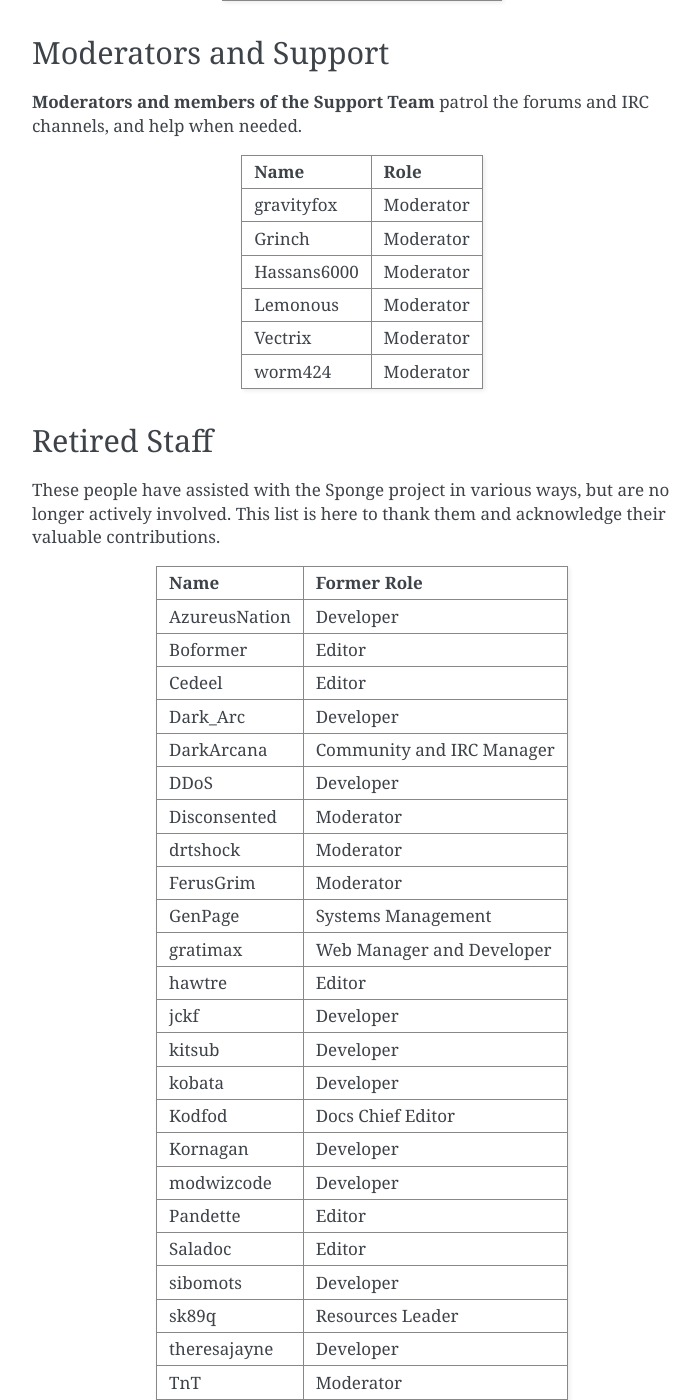
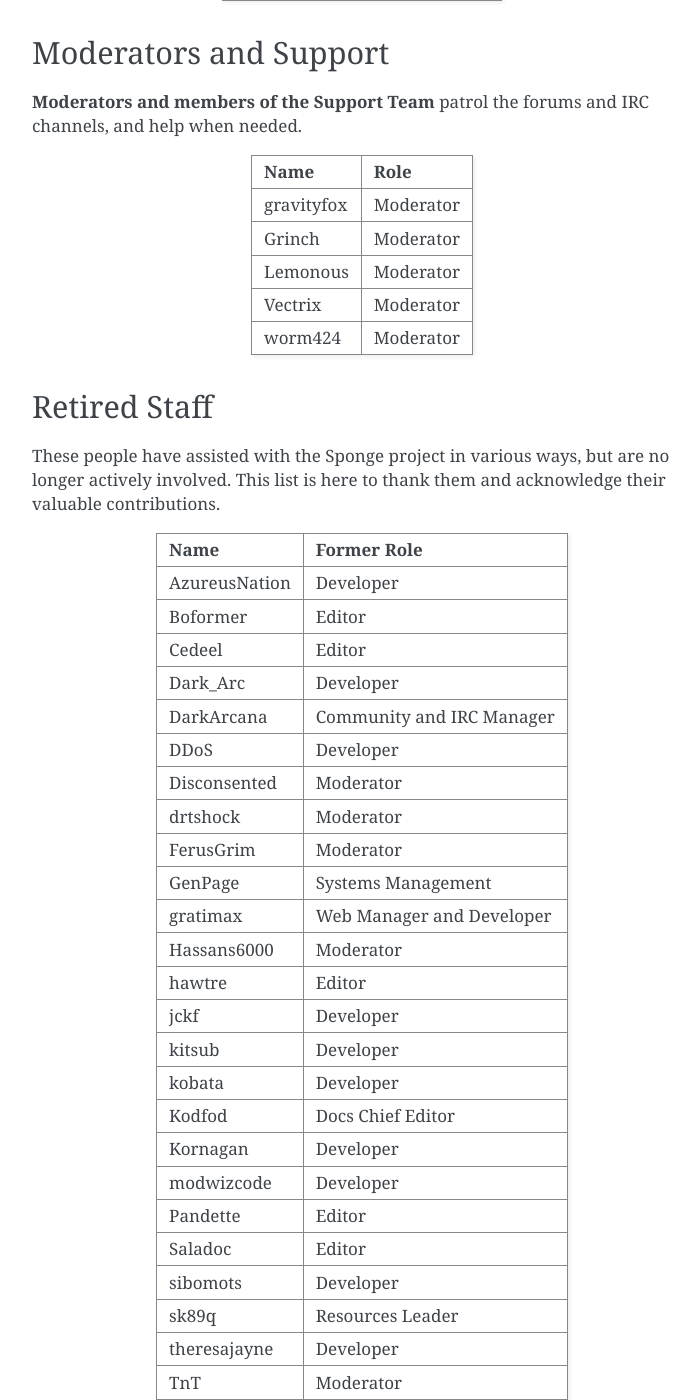
Before and after one commit to SpongePowered/SpongeDocs, a Sphinx documentation site: the page built from source/about/staff.rst, in a window 1280 px wide and 1400 px high, scrolled down 2824 px. Shown: the whole window, without its empty margins (388-1088 px from the left). Built offline with Sphinx 7.4.7, drawn with Linux system fonts in a browser that asks for light colours; pages that are not in the unit, such as notebooks, are missing from menus; part of the change alters nothing that is shown.

```diff
--- a/source/about/staff.rst
+++ b/source/about/staff.rst
@@ -167,8 +167,6 @@ Moderators and Support
 +-----------------------------------+------------------------------------+
 | Grinch                            | Moderator                          |
 +-----------------------------------+------------------------------------+
-| Hassans6000                       | Moderator                          |
-+-----------------------------------+------------------------------------+
 | Lemonous                          | Moderator                          |
 +-----------------------------------+------------------------------------+
 | Vectrix                           | Moderator                          |
@@ -208,6 +206,8 @@ here to thank them and acknowledge their valuable contributions.
 +-----------------------------------+------------------------------------+
 | gratimax                          | Web Manager and Developer          |
 +-----------------------------------+------------------------------------+
+| Hassans6000                       | Moderator                          |
++-----------------------------------+------------------------------------+
 | hawtre                            | Editor                             |
 +-----------------------------------+------------------------------------+
 | jckf                              | Developer                          |
```
